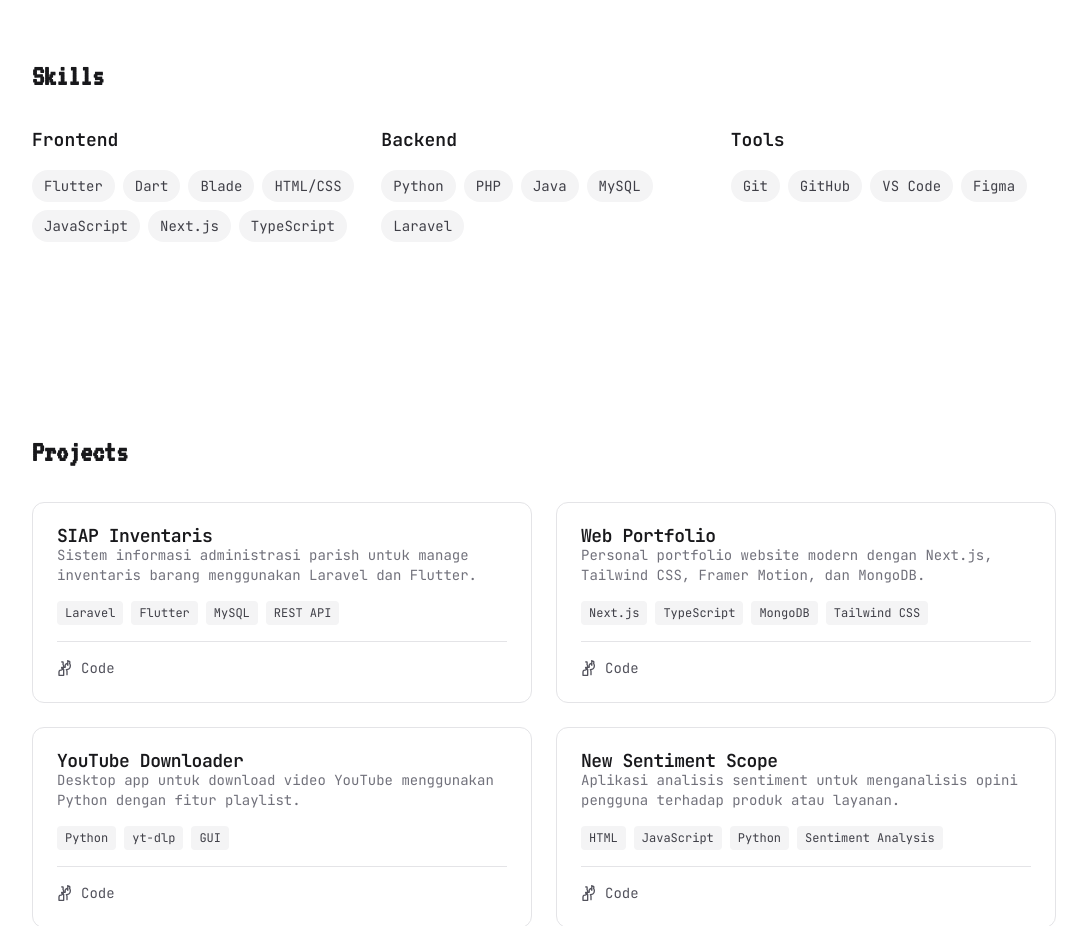
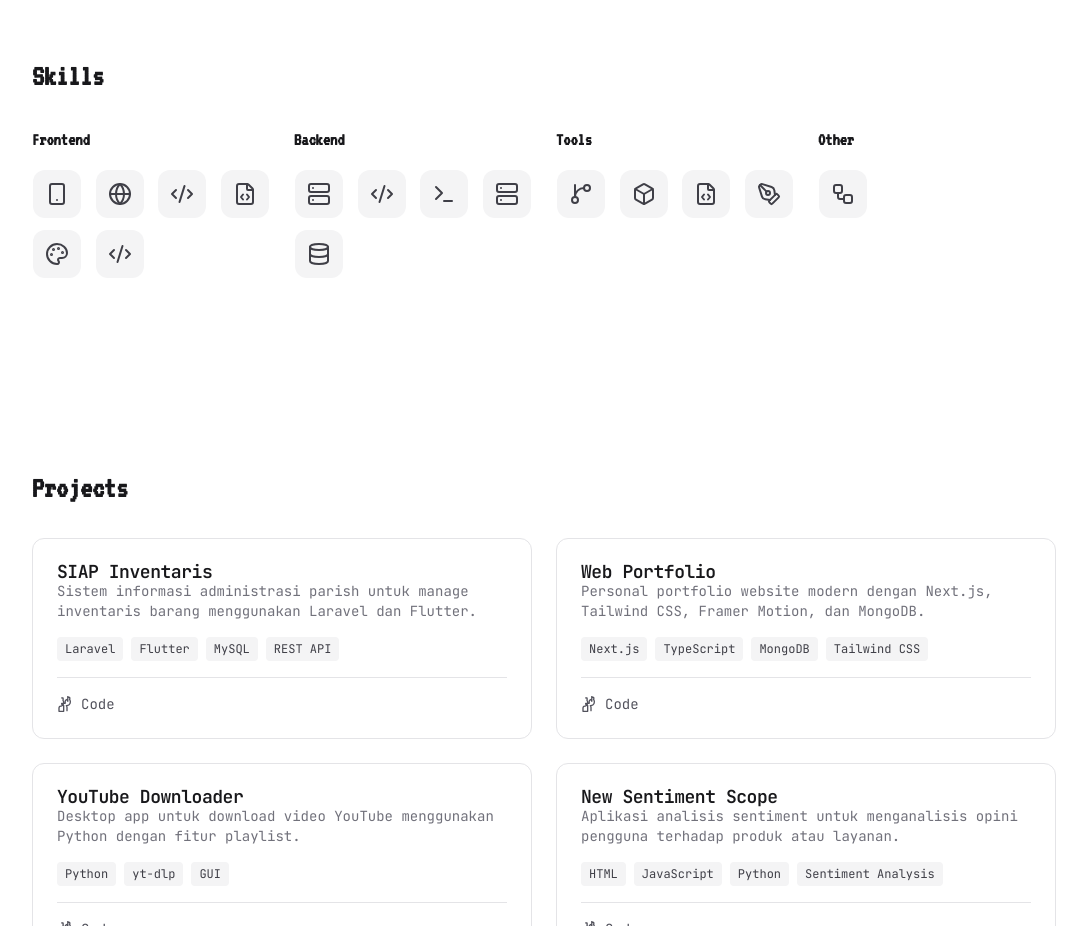
Before and after one commit to KimYo2/web-porto, a Next.js app: page / in a window 1280 px wide. Shown: the part 1460-2386 px from the top of the page, without its empty margins (96-1183 px from the left). Built offline with nearby package versions, Linux system fonts and the light colour scheme.

Commit message:
feat: convert skills section to use icons instead of text

```diff
--- a/components/sections/skills.tsx
+++ b/components/sections/skills.tsx
@@ -4,12 +4,12 @@ import { motion } from 'framer-motion';
 import { Section } from '@/components/ui/section';
 import { AnimatedSection } from '@/components/animated-section';
 import { skills, type Skill } from '@/data/skills';
-import { cn } from '@/lib/utils';
 
 const categories = [
   { key: 'frontend', label: 'Frontend' },
   { key: 'backend', label: 'Backend' },
   { key: 'tools', label: 'Tools' },
+  { key: 'other', label: 'Other' },
 ] as const;
 
 export function Skills() {
@@ -26,7 +26,7 @@ export function Skills() {
           Skills
         </motion.h2>
 
-        <div className="grid md:grid-cols-3 gap-6">
+        <div className="grid md:grid-cols-2 lg:grid-cols-4 gap-6">
           {categories.map((category) => (
             <motion.div
               key={category.key}
@@ -35,21 +35,26 @@ export function Skills() {
               viewport={{ once: true }}
               transition={{ duration: 0.5 }}
             >
-              <h3 className="text-lg font-semibold text-zinc-900 dark:text-zinc-50 mb-4">
+              <h3 className="text-lg font-semibold text-zinc-900 dark:text-zinc-50 mb-4 pixel-font">
                 {category.label}
               </h3>
-              <div className="flex flex-wrap gap-2">
+              <div className="grid grid-cols-4 gap-3">
                 {groupedSkills[category.key]?.map((skill) => (
-                  <span
+                  <motion.div
                     key={skill.name}
-                    className={cn(
-                      'px-3 py-1.5 text-sm rounded-full',
-                      'bg-zinc-100 text-zinc-700',
-                      'dark:bg-zinc-800 dark:text-zinc-300'
-                    )}
+                    initial={{ opacity: 0, scale: 0.8 }}
+                    whileInView={{ opacity: 1, scale: 1 }}
+                    viewport={{ once: true }}
+                    transition={{ duration: 0.3 }}
+                    className="flex flex-col items-center gap-1 group"
                   >
-                    {skill.name}
-                  </span>
+                    <div className="w-12 h-12 rounded-xl bg-zinc-100 dark:bg-zinc-800 flex items-center justify-center transition-colors group-hover:bg-zinc-200 dark:group-hover:bg-zinc-700">
+                      <skill.icon className="w-6 h-6 text-zinc-700 dark:text-zinc-300" />
+                    </div>
+                    <span className="text-[10px] text-zinc-500 dark:text-zinc-400 text-center hidden group-hover:block">
+                      {skill.name}
+                    </span>
+                  </motion.div>
                 ))}
               </div>
             </motion.div>
--- a/data/skills.ts
+++ b/data/skills.ts
@@ -1,24 +1,40 @@
+import {
+  Code2,
+  Database,
+  Smartphone,
+  Server,
+  Palette,
+  Terminal,
+  GitBranch,
+  PenTool,
+  FileCode,
+  Globe,
+  Box,
+  Workflow,
+  type LucideIcon
+} from 'lucide-react';
+
 export interface Skill {
-	name: string;
-	category: "frontend" | "backend" | "tools" | "other";
-	icon?: string;
+  name: string;
+  category: 'frontend' | 'backend' | 'tools' | 'other';
+  icon: LucideIcon;
 }
 
 export const skills: Skill[] = [
-	{ name: "Flutter", category: "frontend" },
-	{ name: "Dart", category: "frontend" },
-	{ name: "Blade", category: "frontend" },
-	{ name: "HTML/CSS", category: "frontend" },
-	{ name: "JavaScript", category: "frontend" },
-	{ name: "Next.js", category: "frontend" },
-	{ name: "TypeScript", category: "frontend" },
-	{ name: "Python", category: "backend" },
-	{ name: "PHP", category: "backend" },
-	{ name: "Java", category: "backend" },
-	{ name: "MySQL", category: "backend" },
-	{ name: "Laravel", category: "backend" },
-	{ name: "Git", category: "tools" },
-	{ name: "GitHub", category: "tools" },
-	{ name: "VS Code", category: "tools" },
-	{ name: "Figma", category: "tools" },
+  { name: 'Flutter', category: 'frontend', icon: Smartphone },
+  { name: 'Next.js', category: 'frontend', icon: Globe },
+  { name: 'React', category: 'frontend', icon: Code2 },
+  { name: 'TypeScript', category: 'frontend', icon: FileCode },
+  { name: 'HTML/CSS', category: 'frontend', icon: Palette },
+  { name: 'JavaScript', category: 'frontend', icon: Code2 },
+  { name: 'Laravel', category: 'backend', icon: Server },
+  { name: 'PHP', category: 'backend', icon: Code2 },
+  { name: 'Python', category: 'backend', icon: Terminal },
+  { name: 'Java', category: 'backend', icon: Server },
+  { name: 'MySQL', category: 'backend', icon: Database },
+  { name: 'Git', category: 'tools', icon: GitBranch },
+  { name: 'GitHub', category: 'tools', icon: Box },
+  { name: 'VS Code', category: 'tools', icon: FileCode },
+  { name: 'Figma', category: 'tools', icon: PenTool },
+  { name: 'Docker', category: 'other', icon: Workflow },
 ];
```
